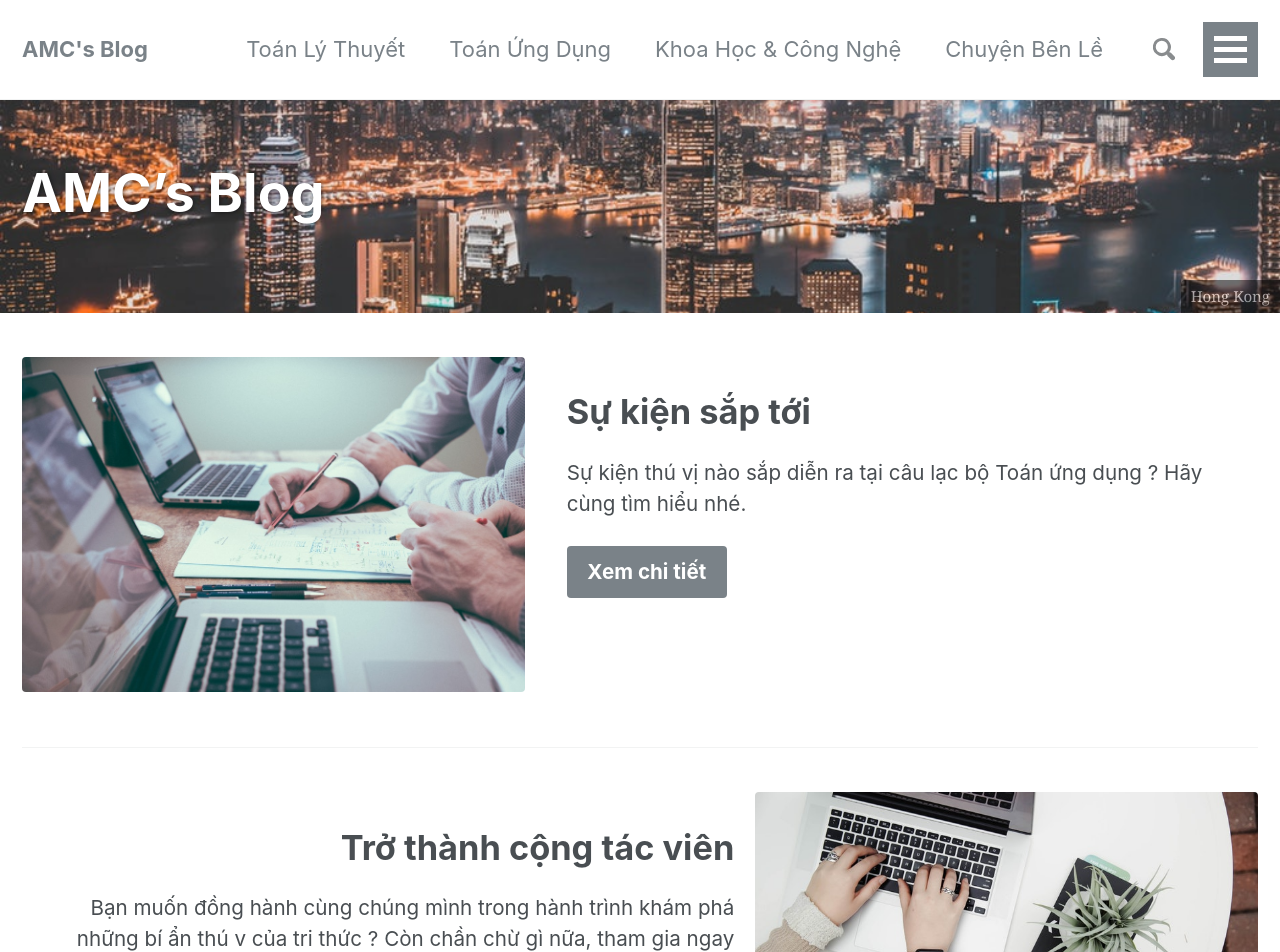
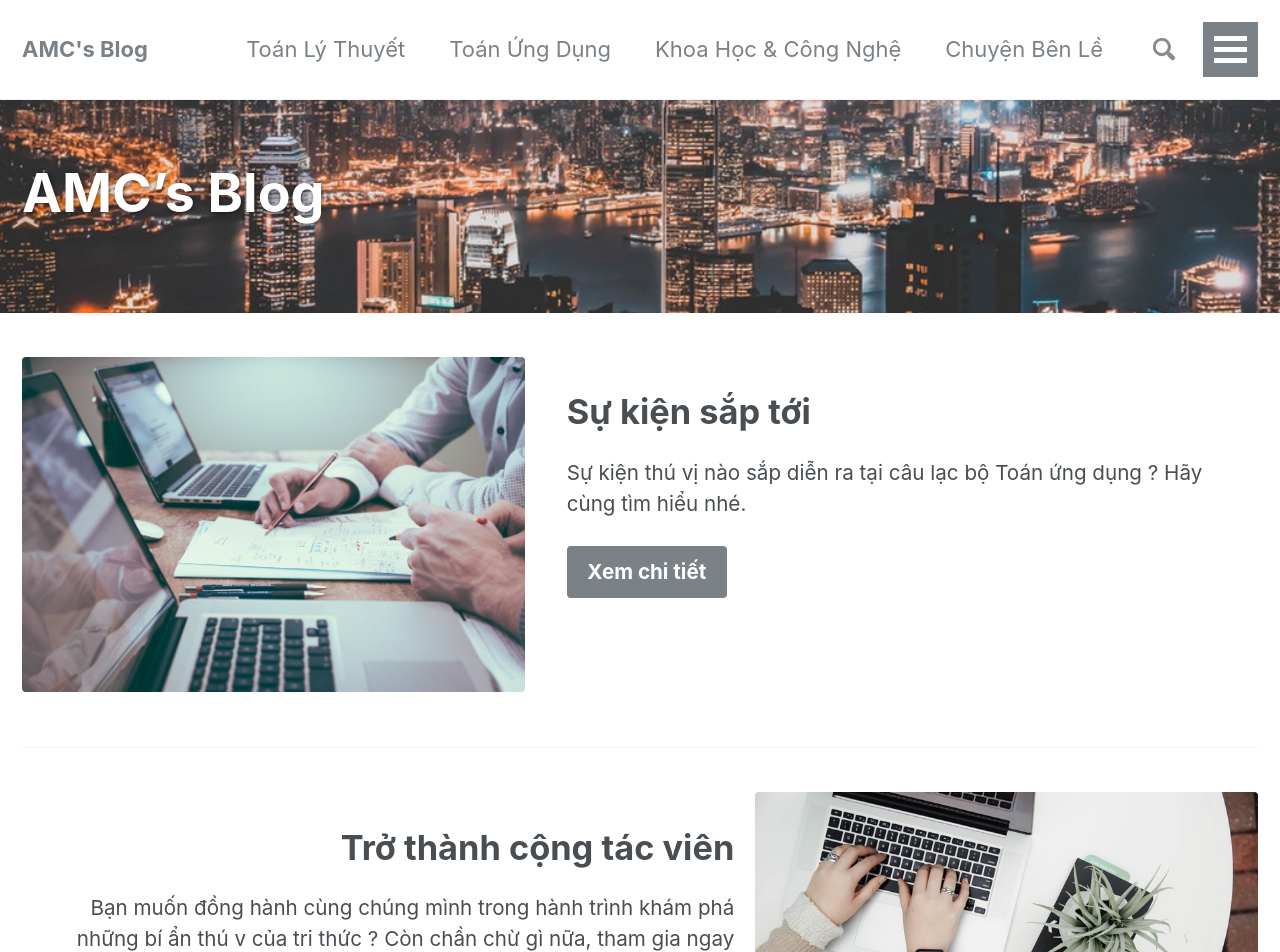
Before and after one commit to amcblog/testvon.github.io, a Jekyll site: the page built from index.html, in a window 1280 px wide. Shown: the top 952 px of the page. Built offline with Jekyll 4.4.1, drawn with Linux system fonts in a browser that asks for light colours; nearby versions of some CDN libraries; the list of posts is cut into pages by our own code.

Commit message:
Update index.html

```diff
--- a/index.html
+++ b/index.html
@@ -1,7 +1,6 @@
 ---
 header:
   overlay_image: /assets/img/city-hongkong.jpeg
-  caption: "Hong Kong"
 pagination:
   enabled: true
 layout: splash
```
